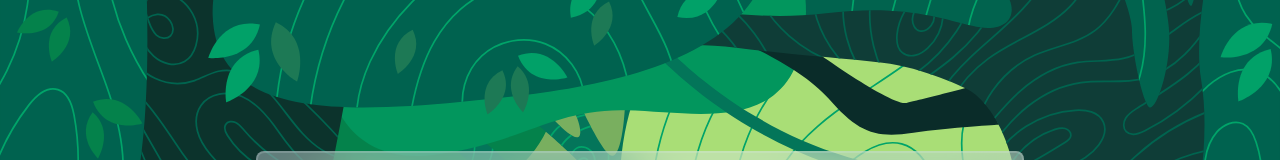
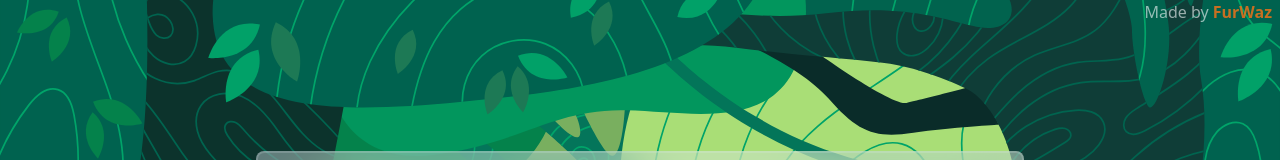
Before and after one commit to FurWaz/ToucanOS, a Vue app: page / in a window 1280 px wide. Shown: the top 160 px of the page. Built offline with nearby package versions, Linux system fonts and the light colour scheme.

Commit message:
Added credits in top corner

```diff
--- a/src/views/Home.vue
+++ b/src/views/Home.vue
@@ -3,6 +3,14 @@
         ref="background"
         class="flex grow flex-col min-h-0 h-full min-w-0 w-full bgi"
     >
+        <p class="fixed top-0 right-2 text-slate-50/[0.6] dark:text-slate-50/[0.3]">
+            Made by
+            <a
+                href="https://furwaz.fr"
+                target="_blank"
+                class="text-orange-500/[0.8] dark:text-orange-500/[0.5] font-semibold hover:underline"
+            > FurWaz </a>
+        </p>
         <comp-contextmenu />
         <div
             ref="playground"
```
